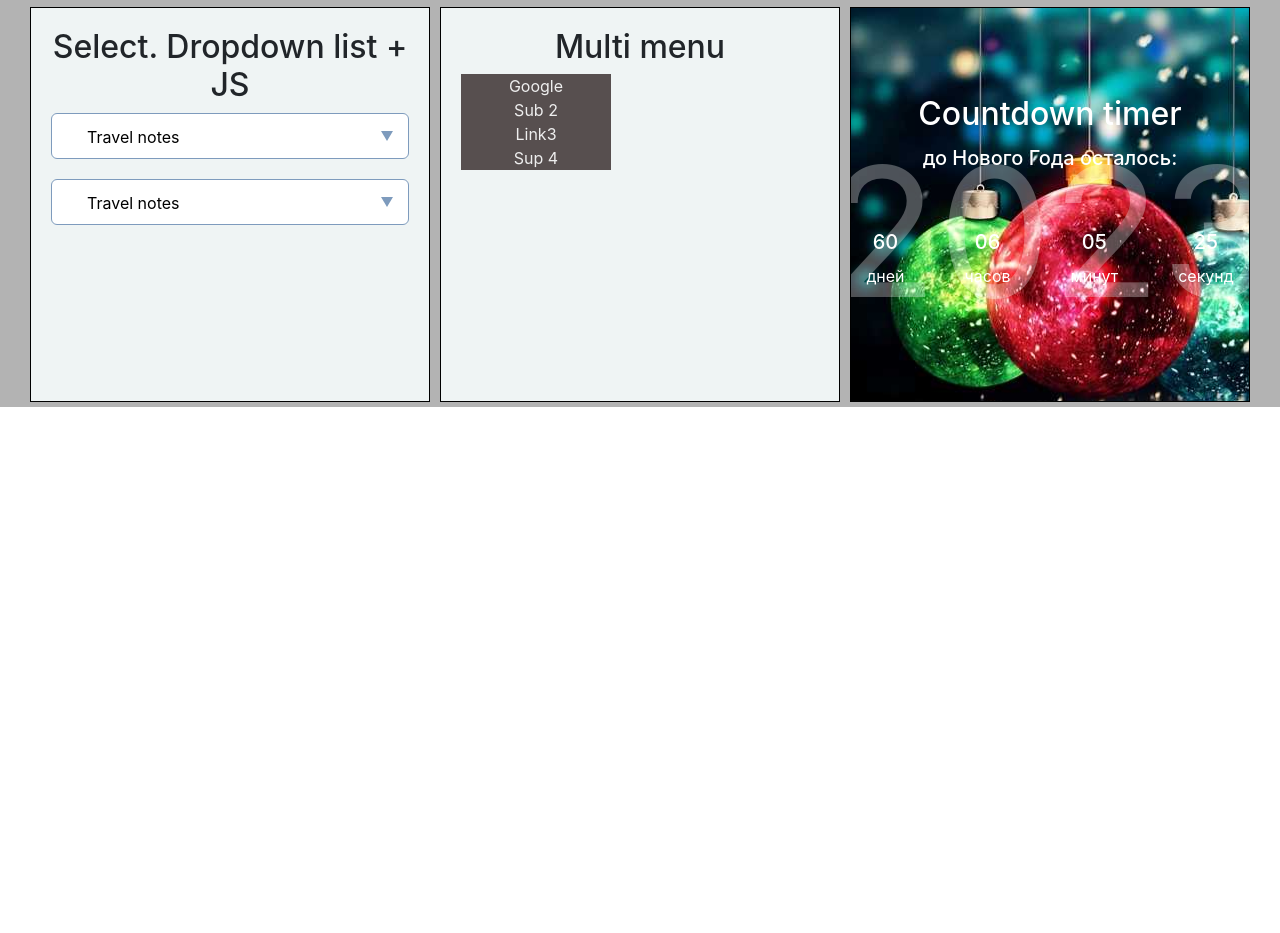
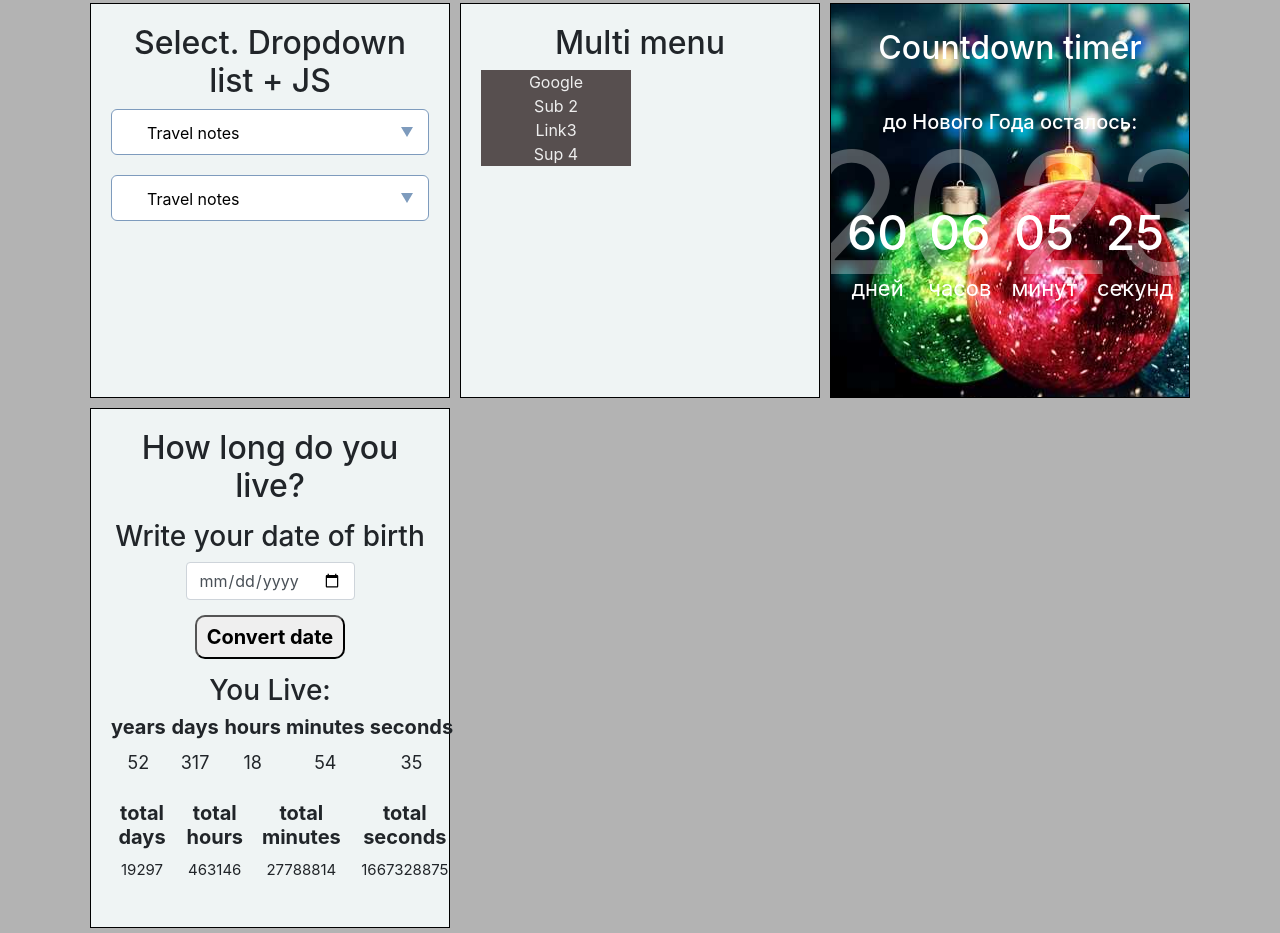
Before and after one commit to Sema92m/Some-js-solutions, a website: page index.html in a window 1280 px wide. Shown: the part 949-1882 px from the top of the page. Before the commit the page ends 1356 px from the top, so only its background shows below. Drawn offline with Linux system fonts and the light colour scheme.

Commit message:
Add 'How long do you live' card

```diff
--- a/index.html
+++ b/index.html
@@ -13,7 +13,7 @@
 
 <body>
 
-    <div class="main">
+    <div class="container-main">
         <div class="wrapper">
             <!-- Show-Hide block -->
             <h1 class="mb-4">Скрыть/Открыть блок</h1>
@@ -372,20 +372,80 @@
                     </div>
                 </div>
                 <div class="preloader" id="preloader">
-                    <div class="lds-ripple"><div></div><div></div></div>
+                    <div class="lds-ripple">
+                        <div></div>
+                        <div></div>
+                    </div>
+                </div>
+            </div>
+        </div>
+
+
+        <div class="wrapper">
+            <h2>How long do you live?</h2>
+            <div class="input-wrapper">
+                <h3 class="input-descr">Write your date of birth</h3>
+                <div>
+                    <input id="input-date" class="form-control" type="date"/>
+                    <span id="startDateSelected"></span>
                 </div>
 
+                <button class="input-btn">Convert date</button>
+            </div>
+            <div class="live-time-container">
+                <h3 class="live-time-descr">You Live:</h3>
+                <div class="livetime">
+                    <div class="livetime-unit">
+                        <h4 class="livetime-unit-descr">years</h4>
+                        <div class="livetime-years time"></div>
+                    </div>
+                    <div class="livetime-unit">
+                        <h4 class="livetime-unit-descr">days</h4>
+                        <div class="livetime-days time"></div>
+                    </div>
+                    <div class="livetime-unit">
+                        <h4 class="livetime-unit-descr">hours</h4>
+                        <div class="livetime-hours time"></div>
+                    </div>
+                    <div class="livetime-unit">
+                        <h4 class="livetime-unit-descr">minutes</h4>
+                        <div class="livetime-minutes time"></div>
+                    </div>
+                    <div class="livetime-unit">
+                        <h4 class="livetime-unit-descr">seconds</h4>
+                        <div class="livetime-seconds time"></div>
+                    </div>
+                </div>
 
-
+                <div class="totallivetime">
+                    <div class="livetime-unit">
+                        <h4 class="livetime-unit-descr">total days</h4>
+                        <div class="total-days time time-small"></div>
+                    </div>
+                    <div class="livetime-unit">
+                        <h4 class="livetime-unit-descr">total hours</h4>
+                        <div class="total-hours time time-small"></div>
+                    </div>
+                    <div class="livetime-unit">
+                        <h4 class="livetime-unit-descr">total minutes</h4>
+                        <div class="total-minutes time time-small"></div>
+                    </div>
+                    <div class="livetime-unit">
+                        <h4 class="livetime-unit-descr">total seconds</h4>
+                        <div class="total-seconds time time-small"></div>
+                    </div>
+                </div>
+            </div>
         </div>
 
 
 
-
+        <!--MAIN-->
 
     </div>
-    <!--CONTAINER-->
+    <!--MAIN-->
 
+    <script src="./src/js/dateOfBirth.js"></script>
     <script src="./src/js/countDownTimer.js"></script>
     <script src="./src/js/multiMenu.js"></script>
     <script src="./src/js/dropdownListJS.js"></script>
--- a/src/js/countDownTimer.js
+++ b/src/js/countDownTimer.js
@@ -27,8 +27,6 @@ function updateCounter() {
 	// Секундк всего, далее остаток от преобразования в минуты, секунд осталось
 	const secondsLeft = Math.floor(diff / 1000) % 60;
 
-	console.log(daysLeft, hoursLeft, minutesLeft, secondsLeft);
-
 	days.innerText = daysLeft;
 	hours.innerText = hoursLeft < 10 ? '0' + hoursLeft : hoursLeft;
 	minutes.innerText = minutesLeft < 10 ? '0' + minutesLeft : minutesLeft;
--- /dev/null
+++ b/src/js/dateOfBirth.js
@@ -0,0 +1,52 @@
+const input = document.querySelector("#input-date");
+const inputBtn = document.querySelector(".input-btn");
+//lived time
+const liveTimeYears = document.querySelector(".livetime-years");
+const liveTimeDays = document.querySelector(".livetime-days");
+const liveTimeHours = document.querySelector(".livetime-hours");
+const liveTimeMinutes = document.querySelector(".livetime-minutes");
+const liveTimeSeconds = document.querySelector(".livetime-seconds");
+//total time
+const totalDays = document.querySelector(".total-days");
+const totalHours = document.querySelector(".total-hours");
+const totalMinutes = document.querySelector(".total-minutes");
+const totalSeconds = document.querySelector(".total-seconds");
+
+let dateOfBirth = 0;
+
+//get Date of birth
+inputBtn.addEventListener("click", function () {
+    const dateFromInput = new Date(input.value).getTime();
+    dateOfBirth = dateFromInput;
+    console.log(input.value);
+    updateResultTimes();
+    console.log(dateFromInput);
+    console.log(new Date());
+});
+
+function updateResultTimes() {
+    const currentDate = new Date().getTime();
+    const difference = currentDate + 3600000 - dateOfBirth;
+
+    const yearsLeft = Math.floor(difference / 1000 / 60 / 60 / 24 / 365);
+    const daysLeft = Math.floor(difference / 1000 / 60 / 60 / 24) % 365;
+    const hoursLeft = Math.floor(difference / 1000 / 60 / 60) % 24;
+    const minutesLeft = Math.floor(difference / 1000 / 60) % 60;
+    const secondsLeft = Math.floor(difference / 1000) % 60;
+
+    liveTimeYears.innerText = yearsLeft;
+    liveTimeDays.innerText =
+        daysLeft < 10 && daysLeft > 0 ? "0" + daysLeft : daysLeft;
+    liveTimeHours.innerText = hoursLeft < 10 ? "0" + hoursLeft : hoursLeft;
+    liveTimeMinutes.innerText =
+        minutesLeft < 10 ? "0" + minutesLeft : minutesLeft;
+    liveTimeSeconds.innerText =
+        secondsLeft < 10 ? "0" + secondsLeft : secondsLeft;
+
+    totalDays.innerText = Math.floor(difference / 86400000);
+    totalHours.innerText = Math.floor(difference / 3600000);
+    totalMinutes.innerText = Math.floor(difference / 60000);
+    totalSeconds.innerText = Math.floor(difference / 1000);
+}
+
+setInterval(updateResultTimes, 1000);
--- a/src/sass/blocks/_counDownTimer.scss
+++ b/src/sass/blocks/_counDownTimer.scss
@@ -3,9 +3,7 @@
     display: flex;
     flex-direction: column;
     align-items: center;
-    justify-content: center;
     text-align: center;
-    margin: 0;
     overflow: hidden;
 }
 
@@ -14,6 +12,7 @@
     position: relative;
     display: flex;
     flex-direction: column;
+    margin-top: 30px;
 }
 
 .title-timer {
@@ -26,7 +25,7 @@
     top: 50%;
     left: 50%;
     transform: translate(-50%, -50%);
-    font-size: 180px;
+    font-size: 170px;
     line-height: 1;
     z-index: -1;
     opacity: 0.3;
@@ -36,7 +35,7 @@
     display: none;
     align-items: center;
     justify-content: center;
-    margin-top: 20px;
+    margin-top: 50px;
 }
 
 .time {
@@ -44,16 +43,16 @@
     flex-direction: column;
     align-items: center;
     justify-content: center;
-    margin: 30px;
+    margin: 10px;
 }
 
 .time h2 {
     margin: 0 0 10px;
-    font-size: 20px;
+    font-size: 48px;
 }
 
 .time small {
-    font-size: 16px;
+    font-size: 22px;
 }
 
 /* Preloader */
--- /dev/null
+++ b/src/sass/blocks/_dateOfBirth.scss
@@ -0,0 +1,38 @@
+
+.input-wrapper {
+	width: 100%;
+	display: flex;
+	flex-direction: column;
+	align-items: center;
+	justify-content: center;
+	margin: 15px 0;
+	font-size: 20px;
+}
+.input-btn{
+	display: inline-block;
+	margin-top: 15px;
+	padding: 5px 10px;
+	border-radius: 10px;
+	font-weight: bold;
+}
+.live-time-container {
+display: flex;
+flex-direction: column;
+}
+.livetime, .totallivetime {
+	display: flex;
+	justify-content: space-around;
+	gap: 5px;
+	margin-bottom: 15px;
+	font-size: 12px;
+}
+.livetime-unit-descr {
+	font-size: 20px;
+	font-weight: bold;
+}
+.time {
+	font-size: 18px;
+}
+.time-small{
+	font-size: 15px;
+}
--- a/src/sass/blocks/_media.scss
+++ b/src/sass/blocks/_media.scss
@@ -1,17 +1,23 @@
+@media (min-width: 360px) {
+    .container-main {
+        background: rgb(179, 179, 179);
+        grid-template: auto / auto;
+    }
+}
 @media (min-width: 855px) {
-    .main {
+    .container-main {
         background: rgb(179, 179, 179);
         grid-template: auto / auto auto;
     }
 }
 @media (min-width: 1280px) {
-    .main {
+    .container-main {
         background: rgb(179, 179, 179);
         grid-template: auto / auto auto auto;
     }
 }
 @media (min-width: 1720px) {
-    .main {
+    .container-main {
         background: rgb(97, 90, 90);
         grid-template: auto / auto auto auto auto;
     }
--- a/src/sass/blocks/_main.scss
+++ b/src/sass/blocks/_modal.scss
@@ -1,23 +1,3 @@
-* {
-    box-sizing: border-box;
-}
-body {
-    text-align: center;
-}
-.main {
-    display: grid;
-    grid-template: auto / auto;
-    justify-content: center;
-    background: rgba(235, 235, 235, 0.938);
-}
-.wrapper {
-    width: 400px;
-    min-height: 250px;
-    border: 1px solid black;
-    margin: 5px;
-    padding: 20px;
-    background: rgba(250, 255, 255, 0.856);
-}
 .list-header {
     font-weight: 700;
 }
--- a/src/sass/blocks/_slider.scss
+++ b/src/sass/blocks/_slider.scss
@@ -6,7 +6,7 @@
 
 .slider {
     margin: 0 auto;
-    width: 350px;
+    width: 300px;
     background-color: rgb(182, 203, 222);
 }
 .slider img {
--- a/src/sass/style.scss
+++ b/src/sass/style.scss
@@ -1,6 +1,5 @@
-@import 'base/mixins';
-@import 'base/variables';
-
+@import "base/mixins";
+@import "base/variables";
 
 * {
     box-sizing: border-box;
@@ -9,22 +8,33 @@
     scroll-behavior: smooth;
 }
 
-
-.container {
-    width: 1140px;
-    margin: 0 auto;
-    background: linear-gradient(45deg, rgb(146, 255, 174),rgb(252, 255, 83));
+body {
+    text-align: center;
+}
+.container-main {
+    display: grid;
+    grid-template: auto / auto;
+    justify-content: center;
+    background: rgba(235, 235, 235, 0.938);
+}
+.wrapper {
+    width: 360px;
+    min-height: 250px;
+    border: 1px solid black;
+    margin: 5px;
+    padding: 20px;
+    background: rgba(250, 255, 255, 0.856);
 }
 
+@import "blocks/dateOfBirth";
+@import "blocks/counDownTimer";
+@import "blocks/multiMenu";
+@import "blocks/dropdownListJS";
+@import "blocks/selectCustom";
+@import "blocks/checkboxCustom";
+@import "blocks/radioButton";
+@import "blocks/slider";
+@import "blocks/faq";
+@import "blocks/modal";
 
-@import 'blocks/counDownTimer';
-@import 'blocks/multiMenu';
-@import 'blocks/dropdownListJS';
-@import 'blocks/selectCustom';
-@import 'blocks/checkboxCustom';
-@import 'blocks/radioButton';
-@import 'blocks/slider';
-@import 'blocks/faq';
-@import 'blocks/main';
-
-@import 'blocks/media';
+@import "blocks/media";
```
Also changed, not shown: src/css/style.min.css, 1 other file.
